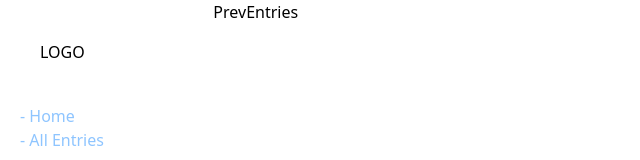
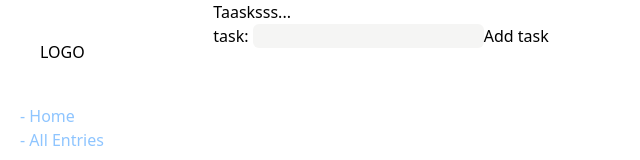
Before and after one commit to TestSubjectUser/react-budget-project, a React (Vite) app: page /entries in a window 1280 px wide. Shown: the top 160 px of the page, without its empty margins (0-640 px from the left). Built offline with nearby package versions, Linux system fonts and the light colour scheme.

Commit message:
add/remove tasks

```diff
--- a/src/components/PrevEntries.jsx
+++ b/src/components/PrevEntries.jsx
@@ -1,7 +1,51 @@
-import React from "react";
+import React, { useRef } from "react";
+
+import { useSelector, useDispatch } from "react-redux";
+import { addTask, removeTask } from "../store/taskSlice";
 
 function PrevEntries() {
-  return <div>PrevEntries</div>;
+  const dispatch = useDispatch();
+  const tasks = useSelector((state) => state.task.tasks);
+  const taskRef = useRef();
+
+  function handleAddTask() {
+    dispatch(addTask(taskRef.current.value));
+  }
+  function handleRemoveTask(entryID) {
+    dispatch(removeTask(entryID));
+  }
+
+  return (
+    <div>
+      <h2>Taasksss...</h2>
+      <div>
+        <label>task: </label>
+        <input
+          ref={taskRef}
+          type="text"
+          className="bg-stone-100 underline-offset-1 rounded-md"
+        />
+        <button aria-label="Add entry" onClick={handleAddTask}>
+          Add task
+        </button>
+        <div>
+          <ul>
+            {tasks.map((task, index) => (
+              <li key={index}>
+                {task.ID} ---- {task.content}
+                <button
+                  onClick={() => handleRemoveTask(task.ID)} // Pass the entry ID to remove
+                  style={{ marginLeft: "10px", color: "red" }}
+                >
+                  Delete
+                </button>
+              </li>
+            ))}
+          </ul>
+        </div>
+      </div>
+    </div>
+  );
 }
 
 export default PrevEntries;
--- a/src/store/store.js
+++ b/src/store/store.js
@@ -1,8 +1,10 @@
 import { configureStore } from "@reduxjs/toolkit";
 import entryReducer from "./entrySlice";
+import taskReducer from "./taskSlice";
 
 export default configureStore({
   reducer: {
     entry: entryReducer,
+    task: taskReducer,
   },
 });
--- /dev/null
+++ b/src/store/taskSlice.js
@@ -0,0 +1,24 @@
+import { createSlice } from "@reduxjs/toolkit";
+
+export const taskSlice = createSlice({
+  name: "task",
+  initialState: {
+    tasks: [],
+    lastid: 1,
+  },
+  reducers: {
+    addTask: (state, action) => {
+      state.lastid += 1;
+      state.tasks.push({ ID: state.lastid, content: action.payload });
+    },
+    removeTask: (state, action) => {
+      state.tasks = state.tasks.filter((task) => {
+        return task.ID !== action.payload;
+      });
+    },
+  },
+});
+
+export const { addTask, removeTask } = taskSlice.actions;
+
+export default taskSlice.reducer;
```
